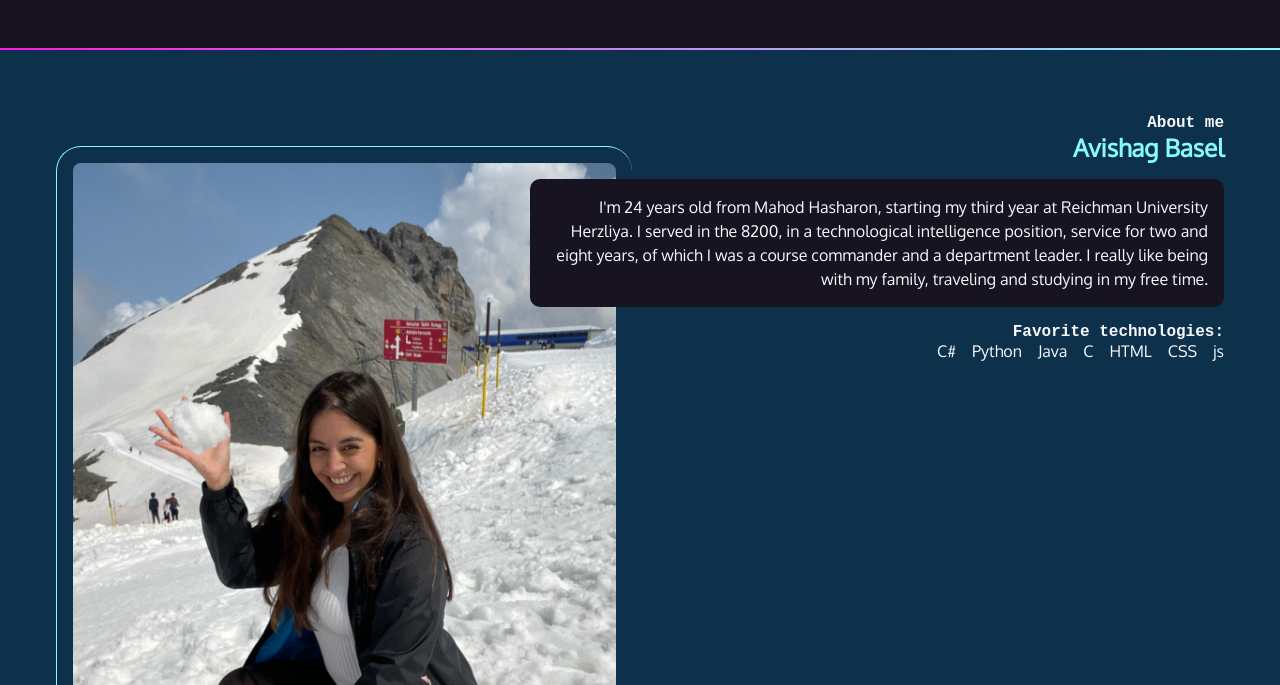
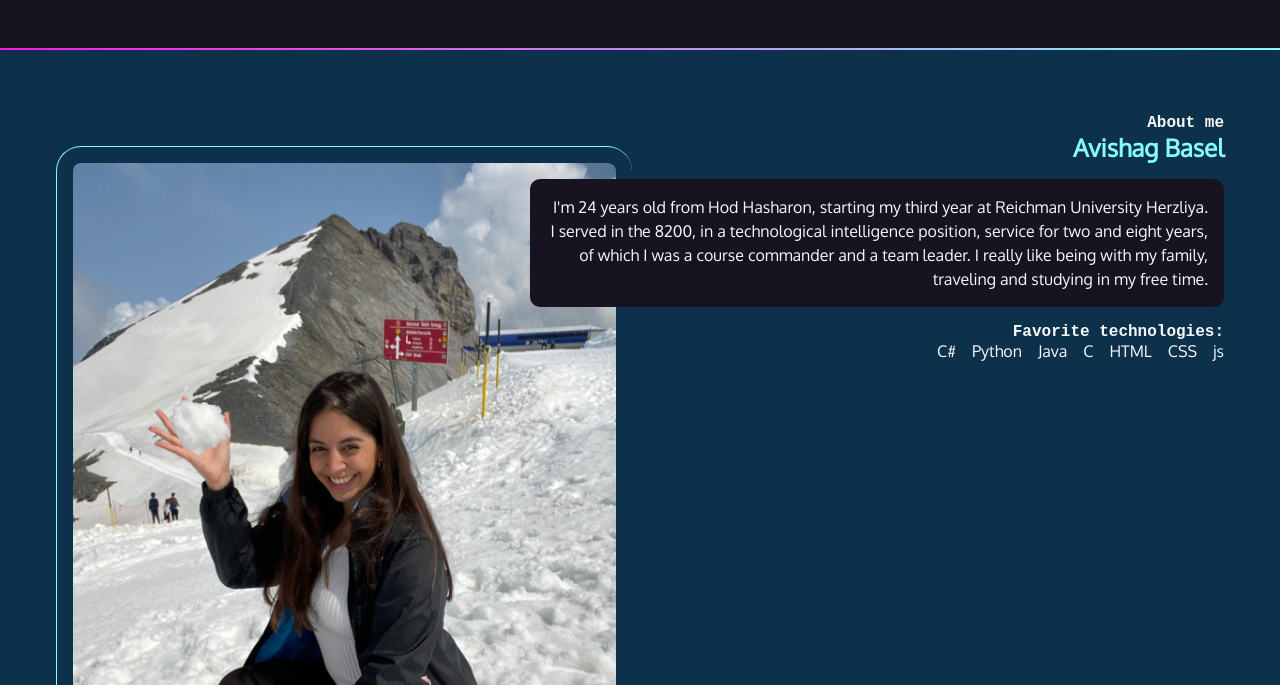
Before and after one commit to AvishagBasel/MyProfile, a plain HTML site: page about.html in a window 1280 px wide. Shown: the part 115-800 px from the top of the page. Drawn offline with Linux system fonts and the light colour scheme; a web font is replaced by a local one.

Commit message:
about text updates

```diff
--- a/about.html
+++ b/about.html
@@ -22,7 +22,7 @@
             <div class="text">
                 <h4>About me</h4>
                 <h3>Avishag Basel</h3>
-                <p class="black-box"> I'm 24 years old from Mahod Hasharon, starting my third year at Reichman University Herzliya. I served in the 8200, in a technological intelligence position, service for two and eight years, of which I was a course commander and a department leader. I really like being with my family, traveling and studying in my free time.</p>
+                <p class="black-box"> I'm 24 years old from Hod Hasharon, starting my third year at Reichman University Herzliya. I served in the 8200, in a technological intelligence position, service for two and eight years, of which I was a course commander and a team leader. I really like being with my family, traveling and studying in my free time.</p>
                 <h4>Favorite technologies:</h4>
                 <ul>
                     <li> C# </li>
```
